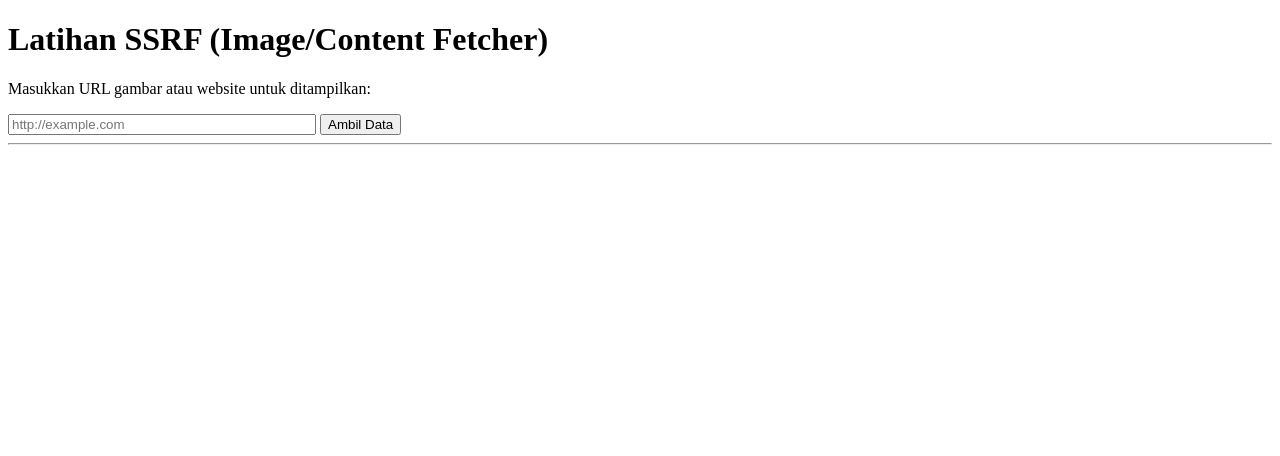
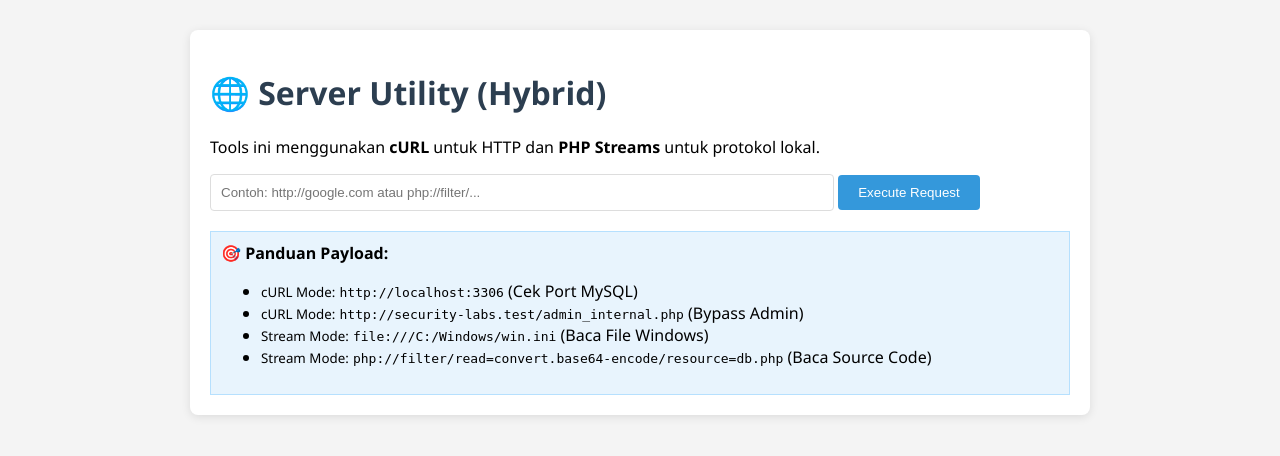
Before and after one commit to mensafri/security-labs, a PHP site: page /ssrf.php in a window 1280 px wide. Shown: the top 456 px of the page. Run offline with PHP 8.4, Linux system fonts and the light colour scheme.

Commit message:
feat: enhance README and add admin_internal.php for SSRF simulation

```diff
--- a/ssrf.php
+++ b/ssrf.php
@@ -1,39 +1,161 @@
 <!DOCTYPE html>
-<html>
+<html lang="id">
 
 <head>
-    <title>Praktikum SSRF</title>
+    <title>Praktikum SSRF - Advanced Hybrid</title>
+    <style>
+        body {
+            font-family: 'Segoe UI', sans-serif;
+            max-width: 900px;
+            margin: 30px auto;
+            background: #f4f4f4;
+        }
+
+        .container {
+            background: white;
+            padding: 20px;
+            border-radius: 8px;
+            box-shadow: 0 2px 10px rgba(0, 0, 0, 0.1);
+        }
+
+        h1 {
+            color: #2c3e50;
+        }
+
+        .input-group {
+            margin-bottom: 20px;
+        }
+
+        input[type="text"] {
+            width: 70%;
+            padding: 10px;
+            border: 1px solid #ddd;
+            border-radius: 4px;
+        }
+
+        button {
+            padding: 10px 20px;
+            background: #3498db;
+            color: white;
+            border: none;
+            border-radius: 4px;
+            cursor: pointer;
+        }
+
+        button:hover {
+            background: #2980b9;
+        }
+
+        .terminal {
+            background: #1e1e1e;
+            color: #00ff00;
+            padding: 15px;
+            border-radius: 5px;
+            font-family: 'Courier New', monospace;
+            overflow-x: auto;
+            margin-top: 20px;
+        }
+
+        .log-entry {
+            margin-bottom: 5px;
+            border-bottom: 1px dashed #444;
+            padding-bottom: 5px;
+        }
+
+        .label {
+            color: #00ffff;
+            font-weight: bold;
+        }
+
+        .error {
+            color: #ff5555;
+        }
+
+        .warning {
+            color: #ffcc00;
+        }
+    </style>
 </head>
 
 <body>
-    <h1>Latihan SSRF (Image/Content Fetcher)</h1>
-    <p>Masukkan URL gambar atau website untuk ditampilkan:</p>
 
+    <div class="container">
+        <h1>🌐 Server Utility (Hybrid)</h1>
+        <p>Tools ini menggunakan <strong>cURL</strong> untuk HTTP dan <strong>PHP Streams</strong> untuk protokol lokal.</p>
+
+        <div class="input-group">
             <form method="GET">
-        <input type="text" name="url" placeholder="http://example.com" style="width: 300px;">
-        <button type="submit">Ambil Data</button>
+                <input type="text" name="url" placeholder="Contoh: http://google.com atau php://filter/..." value="<?= isset($_GET['url']) ? htmlspecialchars($_GET['url']) : '' ?>">
+                <button type="submit">Execute Request</button>
             </form>
-
-    <hr>
+        </div>
 
         <?php
-    if (isset($_GET['url'])) {
+        if (isset($_GET['url']) && !empty($_GET['url'])) {
             $url = $_GET['url'];
 
-        echo "<h3>Hasil Fetching:</h3>";
+            echo "<div class='terminal'>";
+            echo "<div class='log-entry'>[INFO] Menerima perintah: <span style='color:white'>$url</span></div>";
 
-        // VULNERABLE CODE: Menggunakan file_get_contents tanpa validasi
-        // Ini sesuai dengan penyebab SSRF pada source [cite: 59]
+            // LOGIKA HYBRID
+            // Cek apakah protokolnya HTTP/HTTPS?
+            if (preg_match('/^https?:\/\//i', $url)) {
+                // --- MODE 1: cURL (Bagus untuk Port Scanning & Web) ---
+                echo "<div class='log-entry'>[MODE] Terdeteksi protokol HTTP/S -> Menggunakan engine <strong>cURL</strong></div>";
+
+                $ch = curl_init();
+                curl_setopt($ch, CURLOPT_URL, $url);
+                curl_setopt($ch, CURLOPT_RETURNTRANSFER, true);
+                curl_setopt($ch, CURLOPT_TIMEOUT, 3);
+                curl_setopt($ch, CURLOPT_HEADER, true); // Tampilkan Header
+                curl_setopt($ch, CURLOPT_SSL_VERIFYPEER, false);
+
+                $response = curl_exec($ch);
+                $error_msg = curl_error($ch);
+
+                if ($error_msg) {
+                    echo "<div class='log-entry error'>[FAIL] cURL Error: $error_msg</div>";
+                } else {
+                    echo "<div class='log-entry'>[SUCCESS] HTTP Request Berhasil.</div>";
+                    echo "<pre style='color:white;'>" . htmlspecialchars(substr($response, 0, 800)) . "...</pre>";
+                }
+                curl_close($ch);
+            } else {
+                // --- MODE 2: PHP Streams (Bagus untuk LFI & Source Code Leak) ---
+                echo "<div class='log-entry warning'>[MODE] Protokol Non-HTTP terdeteksi -> Menggunakan engine <strong>file_get_contents()</strong></div>";
+                echo "<div class='log-entry'>[INFO] Mencoba membaca resource stream...</div>";
+
+                // Suppress error (@) agar tidak bocor path asli server di browser
                 $content = @file_get_contents($url);
 
-        if ($content) {
-            // Tampilkan sebagai gambar jika memungkinkan, atau text biasa
-            echo "<textarea rows='20' cols='80'>" . htmlspecialchars($content) . "</textarea>";
+                if ($content !== false) {
+                    echo "<div class='log-entry'>[SUCCESS] Stream berhasil dibaca!</div>";
+                    echo "<div class='log-entry'>[DATA PREVIEW]:</div>";
+                    echo "<textarea style='width:100%; height:150px; background:#333; color:white; border:none; padding:10px;'>" . htmlspecialchars($content) . "</textarea>";
                 } else {
-            echo "Gagal mengambil data.";
+                    echo "<div class='log-entry error'>[FAIL] Gagal membaca resource. Pastikan file ada atau protokol didukung.</div>";
+                    // Tampilkan error terakhir untuk debug mahasiswa
+                    $error = error_get_last();
+                    if ($error) {
+                        echo "<div class='log-entry error'>[DEBUG] System Error: " . $error['message'] . "</div>";
                     }
                 }
+            }
+            echo "</div>";
+        }
         ?>
+
+        <div style="margin-top: 20px; padding: 10px; background: #e8f4fd; border: 1px solid #b6e0fe;">
+            <strong>🎯 Panduan Payload:</strong>
+            <ul>
+                <li><small>cURL Mode:</small> <code>http://localhost:3306</code> (Cek Port MySQL)</li>
+                <li><small>cURL Mode:</small> <code>http://security-labs.test/admin_internal.php</code> (Bypass Admin)</li>
+                <li><small>Stream Mode:</small> <code>file:///C:/Windows/win.ini</code> (Baca File Windows)</li>
+                <li><small>Stream Mode:</small> <code>php://filter/read=convert.base64-encode/resource=db.php</code> (Baca Source Code)</li>
+            </ul>
+        </div>
+    </div>
+
 </body>
 
 </html>
```
Also changed, not shown: admin_internal.php (added, +29 -0 lines), README.md. Lines whose indentation alone changed are shown as unchanged.
